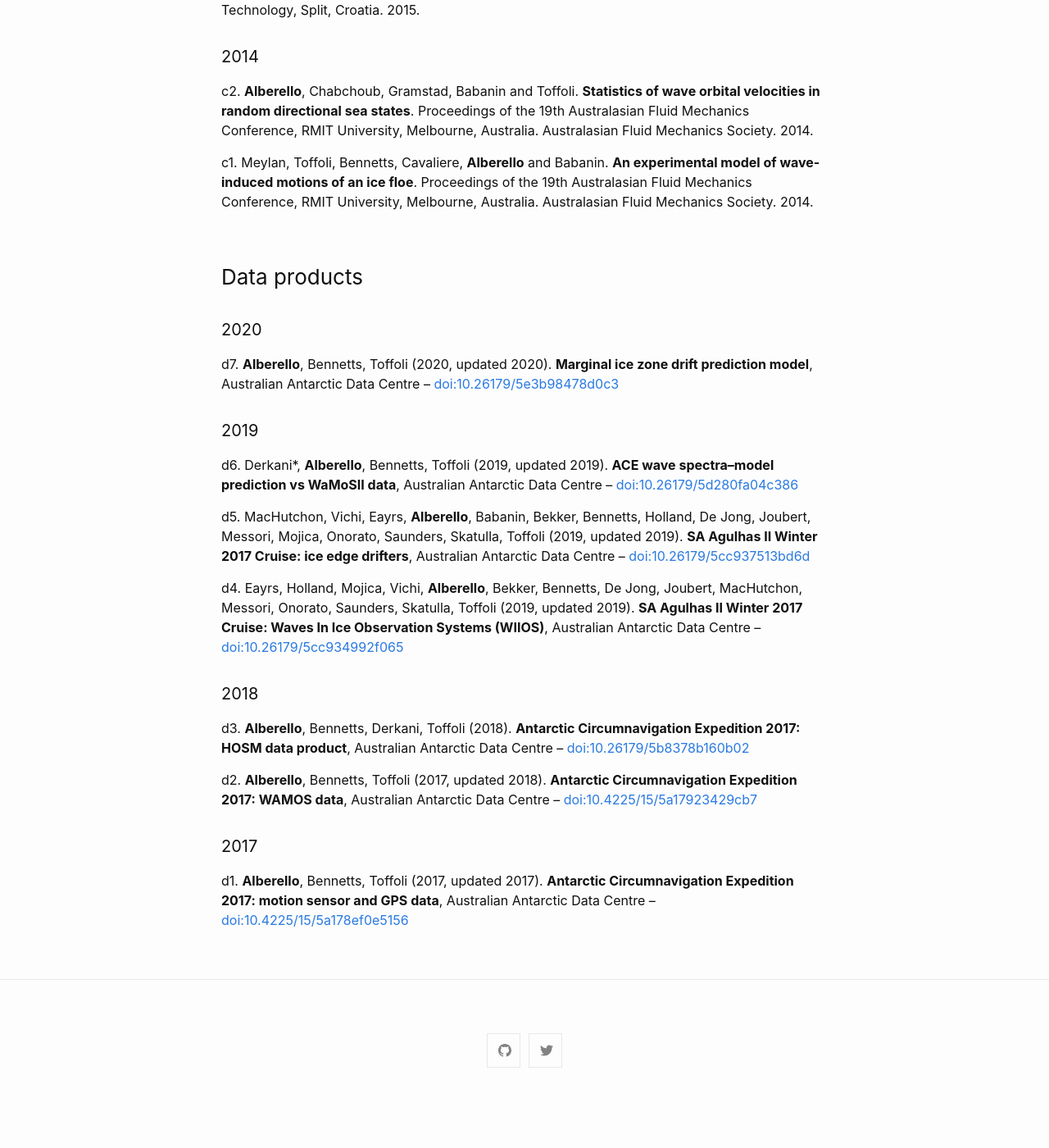
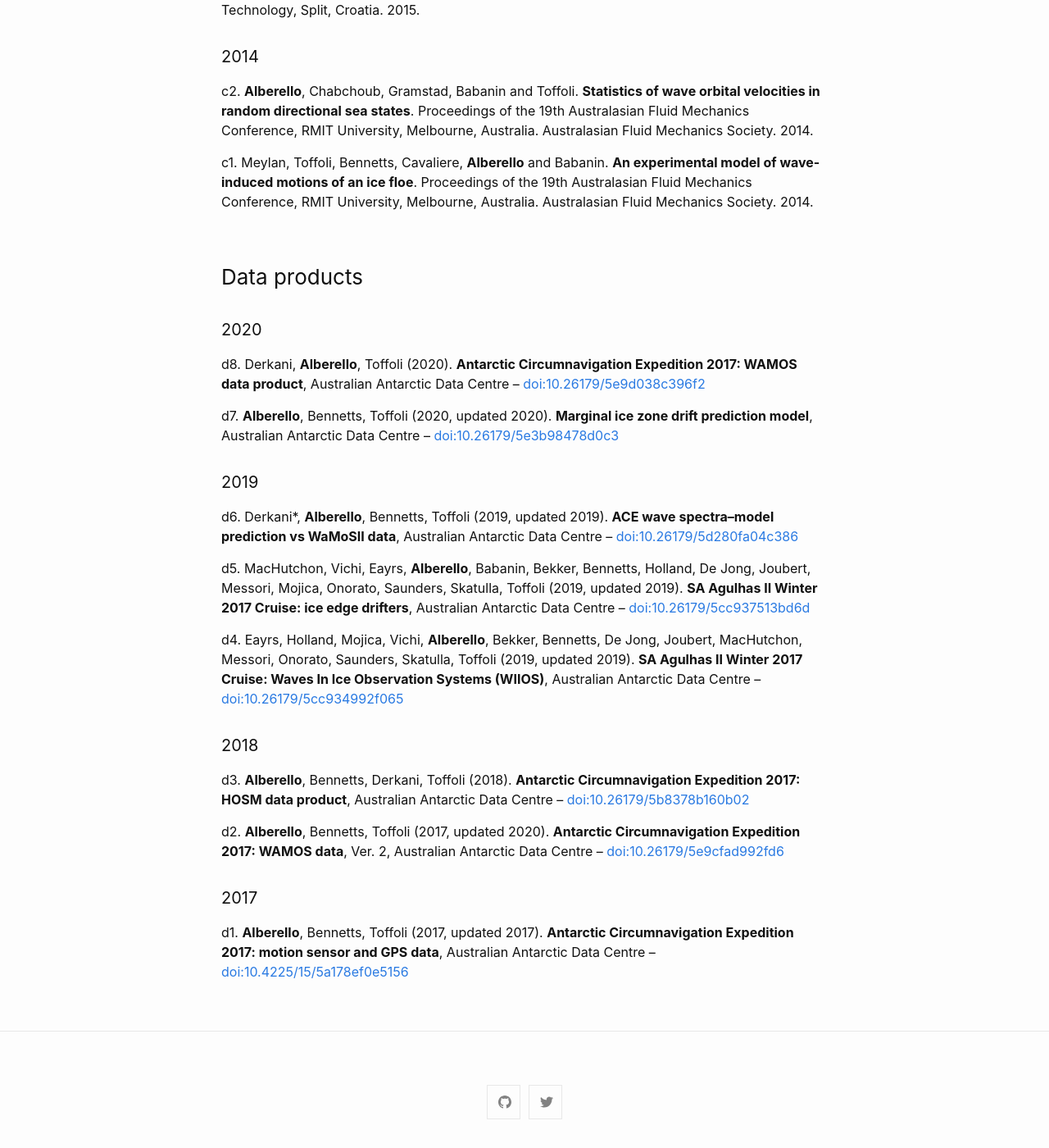
Before and after one commit to alberto-alberello/alberto-alberello.github.io, a Jekyll site: the page built from publications.md, in a window 1280 px wide and 1400 px high, scrolled down 2876 px. Shown: the whole window at 82% size. Built offline with Jekyll 4.4.1, drawn with Linux system fonts in a browser that asks for light colours; before the commit the page ends 4213 px from its top, so only the background shows below that.

Commit message:
Update publications.md

```diff
--- a/publications.md
+++ b/publications.md
@@ -63,6 +63,8 @@ c2. **Alberello**, Chabchoub, Gramstad, Babanin and Toffoli. __Statistics of wav
 c1. Meylan, Toffoli, Bennetts, Cavaliere, **Alberello** and Babanin. __An experimental model of wave-induced motions of an ice floe__. Proceedings of the 19th Australasian Fluid Mechanics Conference, RMIT University, Melbourne, Australia. Australasian Fluid Mechanics Society. 2014.
 ### Data products
 #### 2020
+d8. Derkani, **Alberello**, Toffoli (2020). __Antarctic Circumnavigation Expedition 2017: WAMOS data product__, Australian Antarctic Data Centre -- [doi:10.26179/5e9d038c396f2](doi:10.26179/5e9d038c396f2)
+
 d7. **Alberello**, Bennetts, Toffoli (2020, updated 2020). __Marginal ice zone drift prediction model__, Australian Antarctic Data Centre -- [doi:10.26179/5e3b98478d0c3](doi:10.26179/5e3b98478d0c3)
 #### 2019
 d6. Derkani*, **Alberello**, Bennetts, Toffoli (2019, updated 2019). __ACE wave spectra--model prediction vs WaMoSII data__, Australian Antarctic Data Centre -- [doi:10.26179/5d280fa04c386](doi:10.26179/5d280fa04c386)
@@ -73,7 +75,7 @@ d4. Eayrs, Holland, Mojica, Vichi, **Alberello**, Bekker, Bennetts, De Jong, Jou
 #### 2018
 d3. **Alberello**, Bennetts, Derkani, Toffoli (2018). __Antarctic Circumnavigation Expedition 2017: HOSM data product__, Australian Antarctic Data Centre -- [doi:10.26179/5b8378b160b02](doi:10.26179/5b8378b160b02)
 
-d2. **Alberello**, Bennetts, Toffoli (2017, updated 2018). __Antarctic Circumnavigation Expedition 2017: WAMOS data__, Australian Antarctic Data Centre -- [doi:10.4225/15/5a17923429cb7](doi:10.4225/15/5a17923429cb7)
+d2. **Alberello**, Bennetts, Toffoli (2017, updated 2020). __Antarctic Circumnavigation Expedition 2017: WAMOS data__, Ver. 2, Australian Antarctic Data Centre -- [doi:10.26179/5e9cfad992fd6](doi:10.26179/5e9cfad992fd6)
 #### 2017
 
 d1. **Alberello**, Bennetts, Toffoli (2017, updated 2017). __Antarctic Circumnavigation Expedition 2017: motion sensor and GPS data__, Australian Antarctic Data Centre -- [doi:10.4225/15/5a178ef0e5156](doi:10.4225/15/5a178ef0e5156)
```
